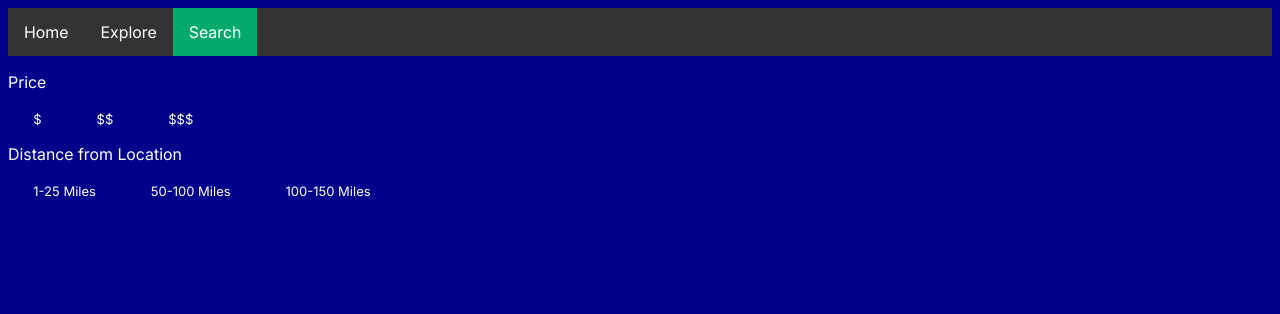
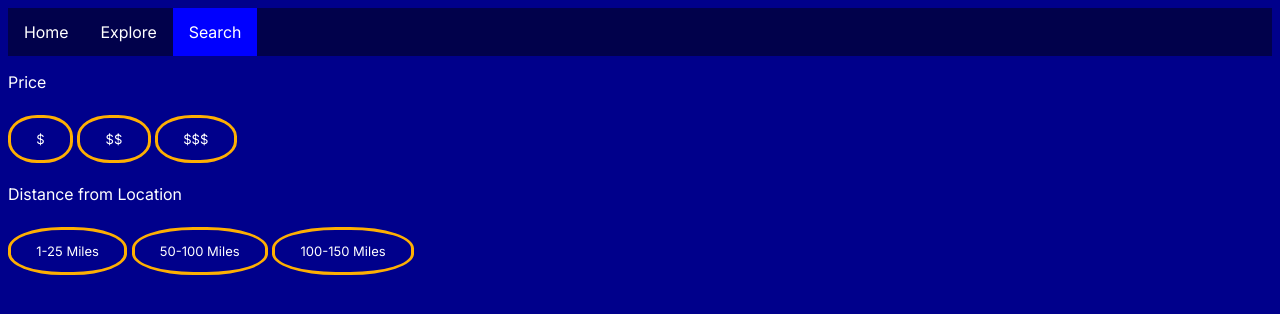
Before and after one commit to jinjen2004/PowDay, a Flask app: page /search in a window 1280 px wide. Shown: the top 314 px of the page. Run offline with Flask 3, Linux system fonts and the light colour scheme.

Commit message:
changed color of navbar and border color

```diff
--- a/static/css/all.css
+++ b/static/css/all.css
@@ -13,7 +13,7 @@ ul {
     margin: 0;
     padding: 0;
     overflow: hidden;
-    background-color: #333;
+    background-color: rgb(1, 1, 75);
   }
 
   li {
@@ -29,9 +29,9 @@ ul {
   }
 
   li a:hover:not(.active) {
-    background-color: #111;
+    background-color: rgb(67, 67, 180);
   }
 
   .active {
-    background-color: #04AA6D;
+    background-color: blue;
   }
--- a/static/css/search.css
+++ b/static/css/search.css
@@ -1,7 +1,12 @@
+/* p {
+    padding-bottom: 1%;
+} */
 label {
     border-radius: 45%;
     padding: 1% 2% 1% 2%;
     font-size: small;
+    border-style: solid;
+    border-color: #FEAF02;
 }
 input[type="radio"] {
     display:none;
--- a/templates/search.html
+++ b/templates/search.html
@@ -10,15 +10,15 @@
         <li><a class="active" href="{{url_for('search')}}">Search</a></li>
     </ul>
     <form>
-        <p>Price</p>
+        <p>Price</p> <br>
         <input type="radio" id="$" name="price" value="$">
         <label for="$" class="radio-container">$</label>
         <input type="radio" id="$$" name="price" value="$$">
         <label for="$$" class="radio-container">$$</label>
         <input type="radio" id="$$$" name="price" value="$$$">
         <label for="$$$" class="radio-container">$$$</label>
-
-        <p>Distance from Location</p>
+        <br> <br>
+        <p>Distance from Location</p><br>
         <input type="radio" id="lowdist" name="dist" value="lowDist">
         <label for="lowdist" class="radio-container">1-25 Miles</label>
         <input type="radio" id="meddist" name="dist" value="medDist">
```
